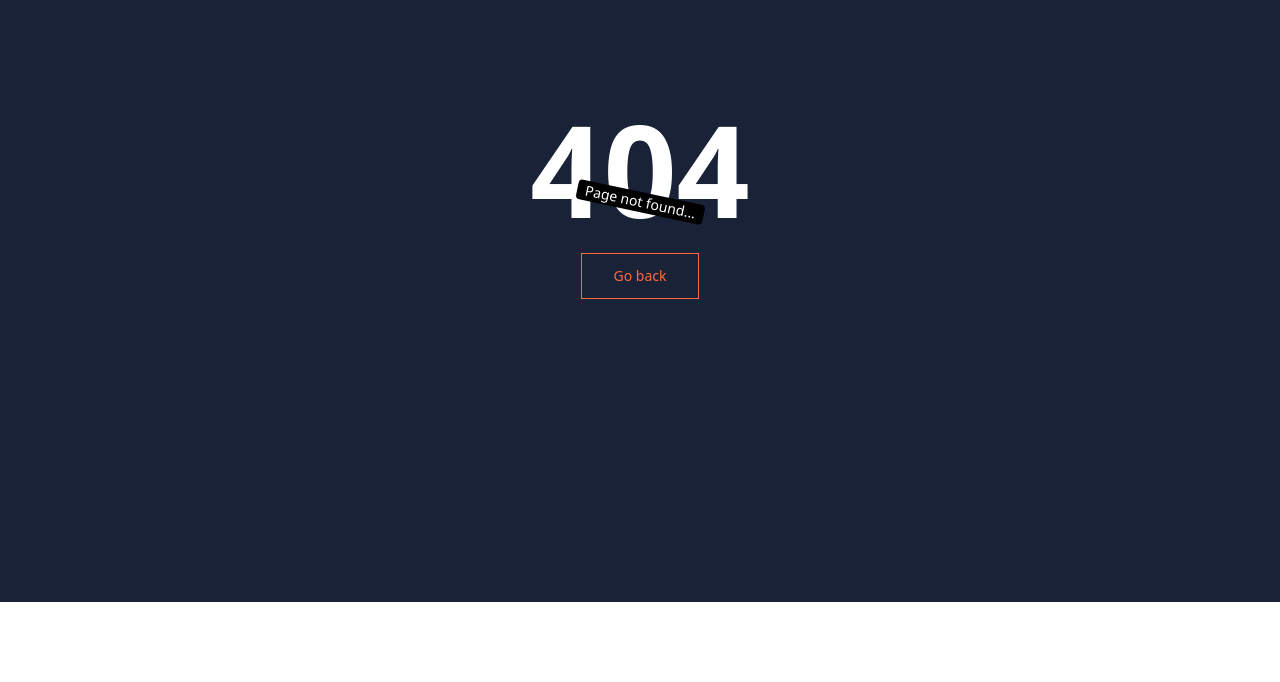
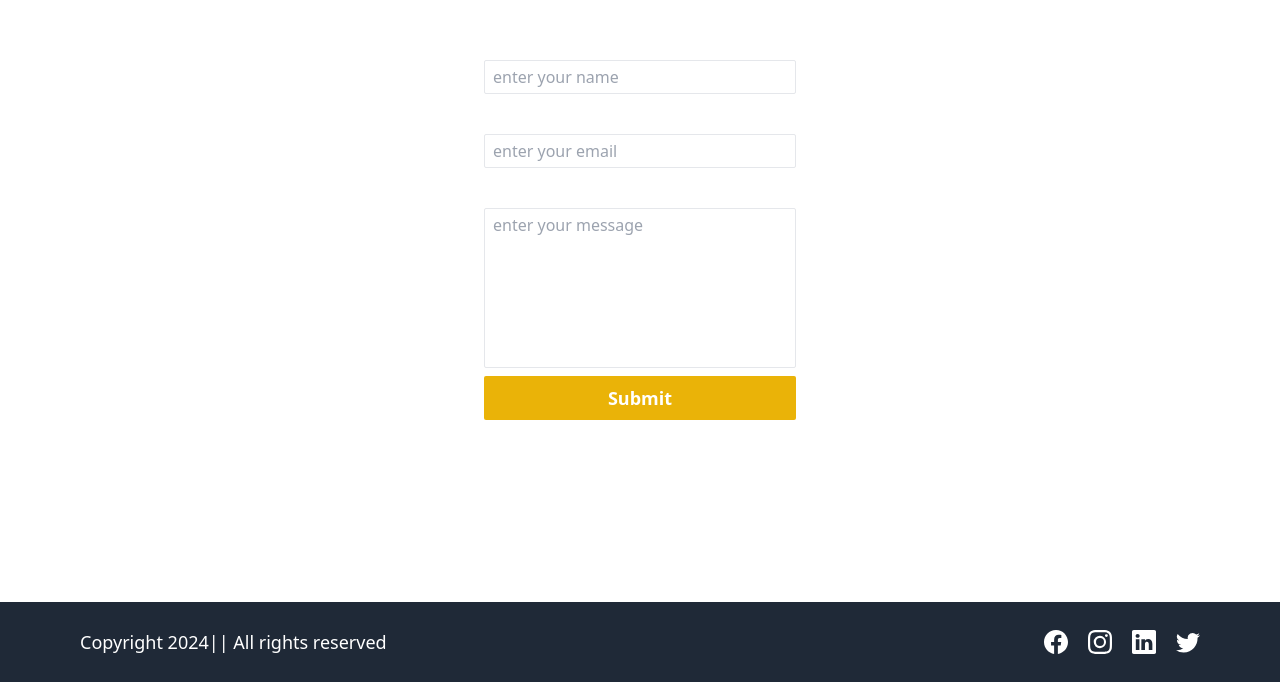
Before and after one commit to Karunesh04/Learning-Management-System, a React (Vite) app in the folder Frontend/: page /contact in a window 1280 px wide. Before the commit this address had no page. Shown: the part 198-880 px from the top of the page. Before the commit the page ends 800 px from the top, so only its background shows below. Built offline with nearby package versions, Linux system fonts and the light colour scheme.

Commit message:
Added contact page and denied page

```diff
--- a/Frontend/src/App.jsx
+++ b/Frontend/src/App.jsx
@@ -3,6 +3,8 @@
 import { Route, Routes } from "react-router-dom";
 
 import AboutUs from "./pages/AboutUs";
+import Contact from "./pages/Contact";
+import Denied from "./pages/Denied";
 import Home from "./pages/Home";
 import NotFound  from "./pages/NotFound";
 import SignIn from "./pages/SignIn";
@@ -15,6 +17,8 @@
       <Route path="/about" element={<AboutUs />} />
       <Route path="/signup" element={<SignUp />} />
       <Route path="/signin" element={<SignIn />} />
+      <Route path="/contact" element={<Contact />} />
+      <Route path="/denied" element={<Denied />} />
       <Route path="*" element={<NotFound />} />
     </Routes>
   );
--- a/Frontend/src/layouts/HomeLayout.jsx
+++ b/Frontend/src/layouts/HomeLayout.jsx
@@ -6,7 +6,7 @@
 import { Footer } from "../components/Footer";
 import { logout } from "../slices/authSlice";
 
-export function HomeLayout({ children }) {
+export default function HomeLayout({ children }) {
 
   const dispatch = useDispatch();
   const navigate = useNavigate();
--- a/Frontend/src/pages/AboutUs.jsx
+++ b/Frontend/src/pages/AboutUs.jsx
@@ -3,7 +3,7 @@
 import einstein from "../assets/Images/einstein.png";
 import nelsonMandela from "../assets/Images/nelsonMandela.png";
 import steveJobs from "../assets/Images/steveJobs.png";
-import { HomeLayout } from "../layouts/homeLayout";
+import HomeLayout from "../layouts/HomeLayout";
 
 export default function AboutUs() {
   return (
--- /dev/null
+++ b/Frontend/src/pages/Contact.jsx
@@ -0,0 +1,110 @@
+import { useState } from "react";
+import toast from "react-hot-toast";
+
+import axiosInstance from "../config/axiosInstance";
+import { isEmail } from "../helpers/regexMatcher";
+import HomeLayout from "../layouts/HomeLayout";
+
+function Contact() {
+
+    const [userInput, setUserInput] = useState({
+        name: "",
+        email: "",
+        message: ""
+    })
+
+    function handleInputChange(e) {
+        const {name, value} = e.target;
+        setUserInput({
+            ...userInput,
+            [name]: value
+        })
+    }
+
+    async function onFormSubmit(e)  {
+        e.preventDefault();
+        if(!userInput.email || !userInput.name || !userInput.message) {
+            toast.error("All fields are mandatory");
+            return;
+        }
+        if(!isEmail(userInput.email)) {
+            toast.error("Invalid email provided");
+            return;
+        }
+        try {
+            const response = axiosInstance.post("/contact", userInput);
+            toast.promise(response, {
+                loading: "Submitting your query",
+                success: "Form submitted successfully",
+                error: "Failed to submit the form"
+            });
+            const responseData = await response;
+            console.log(responseData);
+            if(responseData?.data) {
+                setUserInput({
+                    email: "",
+                    name: "",
+                    message: ""
+                })
+            }
+        } catch(error) {
+            toast.error("operation failed....");
+        }
+    }
+    return (
+        <HomeLayout>
+            <div className="flex items-center justify-center h-[100vh]">
+                <form onSubmit={onFormSubmit} noValidate className="flex flex-col items-center justify-center gap-2 p-5 w-[22rem] rounded-md text-white ">
+                    <h1 className="text-3xl font-semibold">Contact form</h1>
+                    <div className="flex flex-col gap-1 w-full">
+                        <label htmlFor="name" className="text-xl font-semibold">
+                            Name
+                        </label>
+                        <input
+                            id="name"
+                            className="bg-white border px-2 py-1 rounded-sm text-black"
+                            type="text"
+                            placeholder="enter your name"
+                            name="name"
+                            onChange={handleInputChange}
+                            value={userInput.name}
+                        />
+                    </div>
+                    <div className="flex flex-col gap-1 w-full">
+                        <label htmlFor="email" className="text-xl font-semibold">
+                            Email
+                        </label>
+                        <input
+                            id="email"
+                            className="bg-white border px-2 py-1 rounded-sm text-black"
+                            type="email"
+                            placeholder="enter your email"
+                            name="email"
+                            onChange={handleInputChange}
+                            value={userInput.email}
+                        />
+                    </div>
+                    <div className="flex flex-col gap-1 w-full">
+                        <label htmlFor="message" className="text-xl font-semibold">
+                            Message
+                        </label>
+                        <textarea
+                            id="message"
+                            className="bg-white border px-2 py-1 rounded-sm resize-none h-40 text-black"
+                            type="text"
+                            placeholder="enter your message"
+                            name="message"
+                            onChange={handleInputChange}
+                            value={userInput.message}
+                        />
+                    </div>
+                    <button type="submit" className="w-full bg-yellow-500 hover:bg-yellow-600 transition-all ease-in-out duration-300 rounded-sm py-2 font-semibold text-lg cursor-pointer">
+                        Submit
+                    </button>
+                </form>
+            </div>
+        </HomeLayout>
+    )
+}
+
+export default Contact;
--- /dev/null
+++ b/Frontend/src/pages/Denied.jsx
@@ -0,0 +1,23 @@
+import { useNavigate } from "react-router-dom";
+
+function Denied() {
+    const navigate = useNavigate();
+    return (
+        <main className="h-screen w-full flex flex-col justify-center items-center bg-[#1A2238]">
+            <h1 className="text-9xl font-semibold text-white tracking-widest">
+                403
+            </h1>
+            <div className="bg-black text-white px-2 text-sm rounded rotate-12 absolute">
+                Access Denied
+            </div>
+            <button
+                onClick={() => navigate(-1)}
+                className="mt-5"
+            >
+                <span className="relative block px-8 py-3 border border-current bg-orange-500 text-white">Go Back</span>
+            </button>
+        </main>
+    );
+}
+
+export default Denied;
--- a/Frontend/src/pages/Home.jsx
+++ b/Frontend/src/pages/Home.jsx
@@ -1,7 +1,7 @@
 import { Link } from "react-router-dom";
 
 import homePageMainImage from "../assets/Images/homePageMainImage.png";
-import { HomeLayout } from "../layouts/homeLayout";
+import HomeLayout from "../layouts/HomeLayout";
 
 export default function Home() {
   return (
--- a/Frontend/src/pages/SignIn.jsx
+++ b/Frontend/src/pages/SignIn.jsx
@@ -4,7 +4,7 @@
 import { Link, useNavigate } from "react-router-dom";
 
 import { isEmail } from "../helpers/regexMatcher";
-import { HomeLayout } from "../layouts/homeLayout";
+import HomeLayout  from "../layouts/HomeLayout";
 import { login } from "../slices/authSlice";
 
 function SignIn() {
--- a/Frontend/src/pages/SignUp.jsx
+++ b/Frontend/src/pages/SignUp.jsx
@@ -5,7 +5,7 @@
 import { Link, useNavigate } from "react-router-dom";
 
 import { isEmail, isValidPassword } from "../helpers/regexMatcher";
-import { HomeLayout } from "../layouts/homeLayout";
+import  HomeLayout  from "../layouts/HomeLayout";
 import { createAccount } from "../slices/authSlice";
 
 function Signup() {
```
